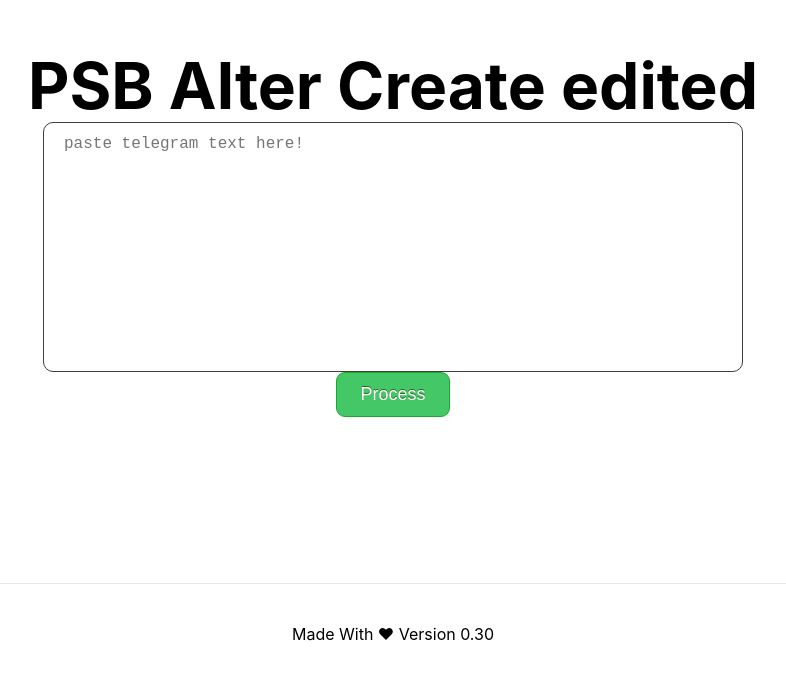
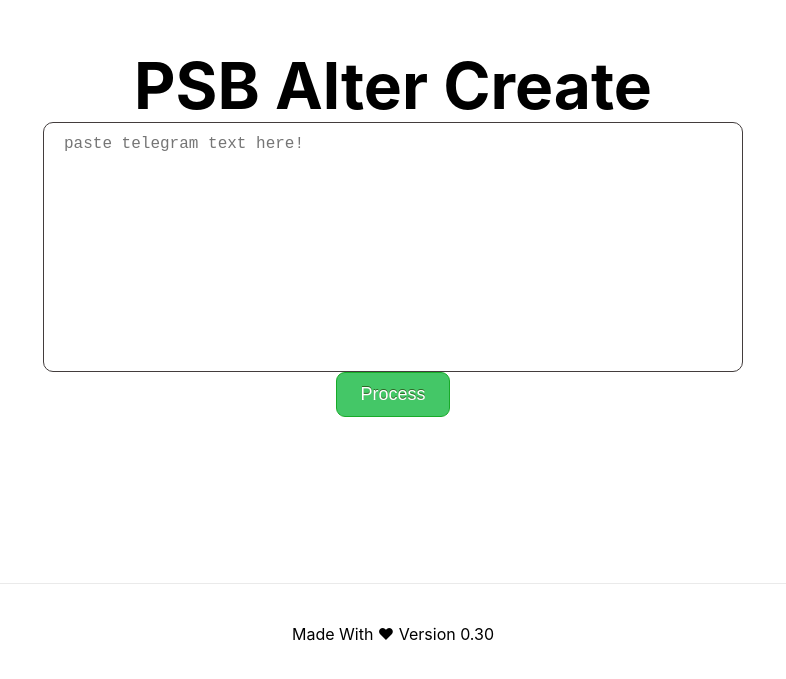
Before and after one commit to gauraputu/idaman, a Next.js app: page / in a window 1280 px wide. Shown: the part 117-796 px from the top of the page, without its empty margins (247-1033 px from the left). Built offline with nearby package versions, Linux system fonts and the light colour scheme; no server answers.

Commit message:
another testing

```diff
--- a/pages/index.js
+++ b/pages/index.js
@@ -24,7 +24,7 @@
       <Layout />
       <main className={styles.main}>
         <h1 className={styles.title}>
-          PSB Alter Create edited
+          PSB Alter Create
         </h1>
         <textarea className={styles2.textBox} id="telegramText" placeholder="paste telegram text here!"></textarea>
         <button className={styles2.btnNormal} onClick={(e)=>{proses(data)}}>Process</button>
```
